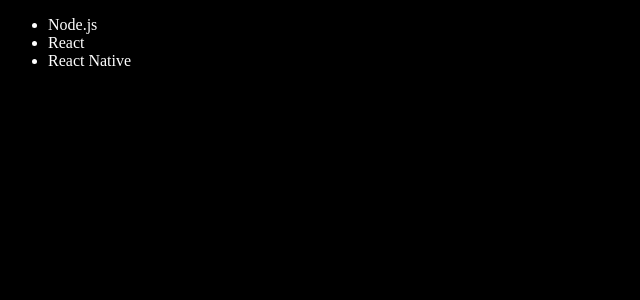
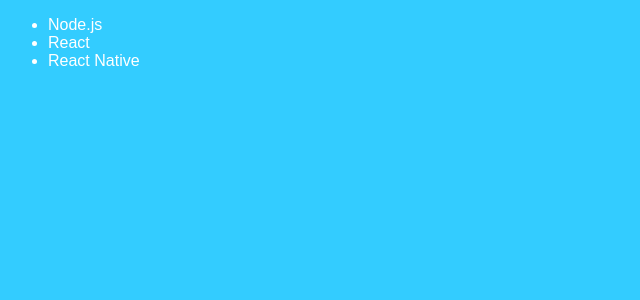
Before and after one commit to alexmarques7-zz/go-stack-9, a React app in the folder modulo04/: page / in a window 1280 px wide. Shown: the top 300 px of the page, without its empty margins (0-640 px from the left). Built offline with nearby package versions, Linux system fonts and the light colour scheme; the HTML template or start-up script is replaced by a standard one.

Commit message:
Test Github

```diff
--- a/modulo04/babel.config.js
+++ b/modulo04/babel.config.js
@@ -3,4 +3,7 @@
     "@babel/preset-env",
     "@babel/preset-react"
   ],
+  plugins: [
+    '@babel/plugin-proposal-class-properties'
+  ]
 };
--- a/modulo04/src/App.css
+++ b/modulo04/src/App.css
@@ -1,4 +1,6 @@
 body {
-  background-color: black;
-  color: white;
+  background-color: #33ccff;
+  color: #fff;
+  font-family: Arial, Helvetica, sans-serif;
+  font-size: 1rem;
 }
--- a/modulo04/src/components/TechList.js
+++ b/modulo04/src/components/TechList.js
@@ -10,6 +10,9 @@
   };
 
   render() {
+
+    console.log(this.state);
+
     return (
       <ul>
         <li>Node.js</li>
```
